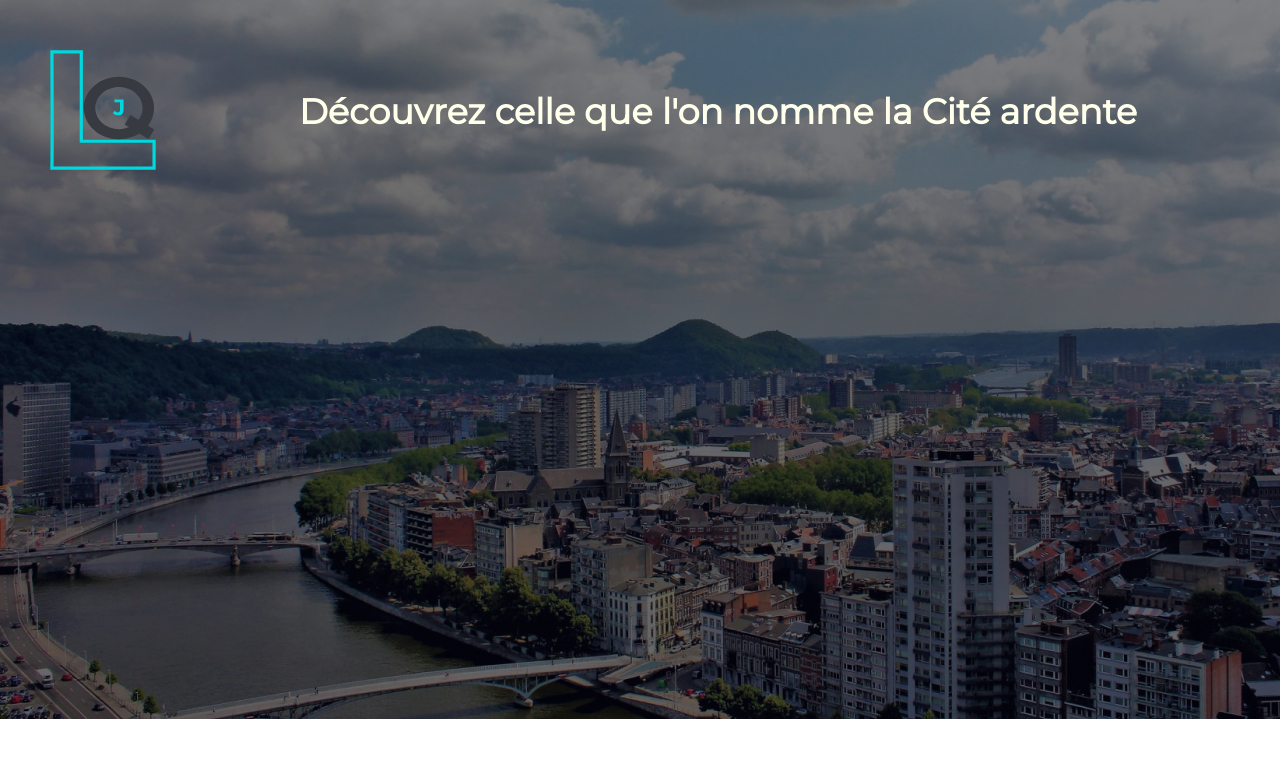
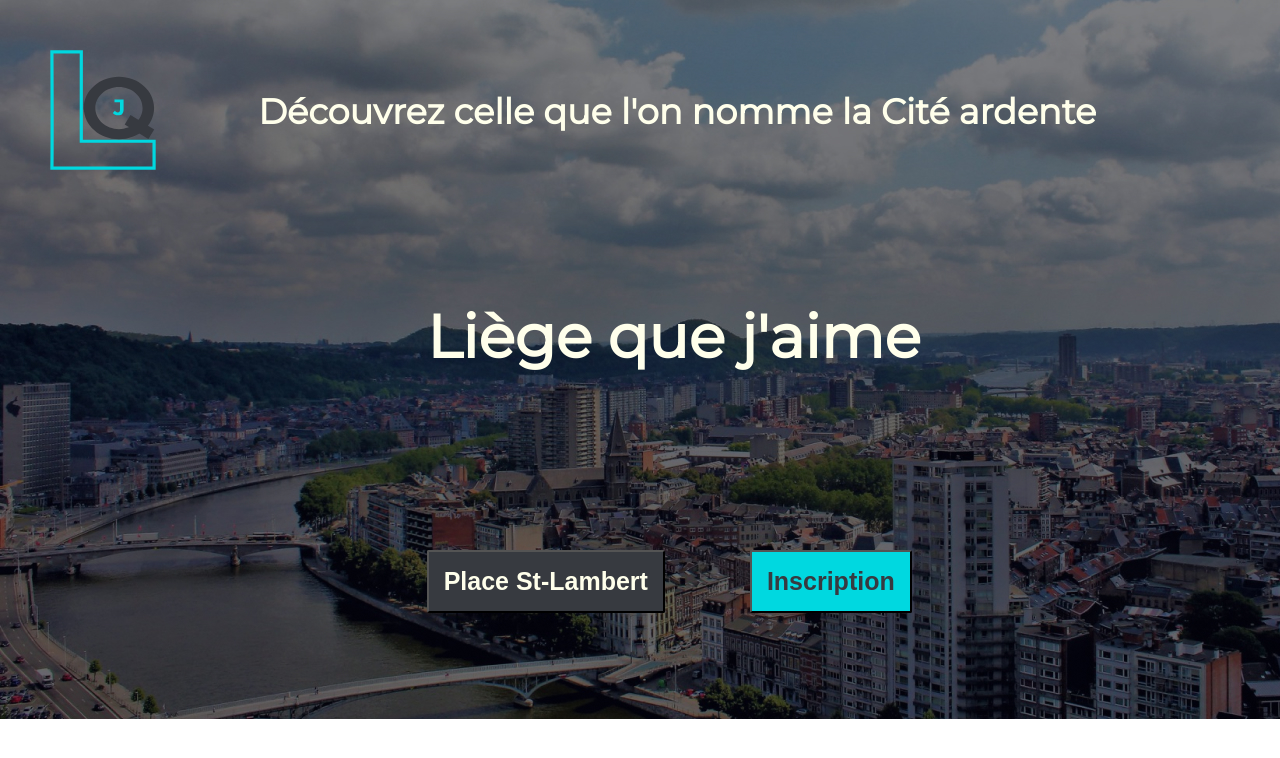
Before and after one commit to Dhaibuna/LQJ, a plain HTML site: page index.html in a window 1280 px wide. Drawn offline with Linux system fonts and the light colour scheme.

Commit message:
updates html + css

```diff
--- a/index.html
+++ b/index.html
@@ -22,11 +22,16 @@
 </header>
 
   <!-- Main Section  -->
+
 <section>
-    <div class="main-container">
+    <div id="section__title">
+        <p>Liège que j'aime</p>
+    </div>
+    <div class="section__btns">
+        <button id="btns__home-btn" type="button">Place St-Lambert</button>
+        <button id="btns__subscription-btn" type="button">Inscription</button>
+    </div>
 
-
-    </div>
 </section>
 
 
--- a/main.css
+++ b/main.css
@@ -14,28 +14,45 @@ body{
     height: 100vh;
 }
 
+p{
+  color: #FFFFEB;
+}
+/* Header */
 
 header{
   display: grid;
   grid-template-columns: repeat(12,1fr);
+  height: 30vh
 }
 
-.main-container{
-  display : grid;
-  grid-template-columns: repeat(12,fr);
-
-}
 
 #header__phrase{
   grid-column: 3/12 ;
-  text-align: center;
   padding-top: 90px;
 }
 
 #header__phrase p{
-  color: #FFFFEB;
   font-size: 35px;
   font-weight: bolder;
+}
+
+/* Section */
+
+section{
+  display : grid;
+  grid-template-columns: repeat(12, 1fr);
+  grid-template-rows: repeat(3, 1fr);
+  height: 70vh;
+}
+
+#section__title{
+  grid-column: 5/10 ;
+}
+
+#section__title p{
+  font-weight: bold;
+  font-size : 60px;
+  padding-top: 60px;
 }
 
 /* Logo */
@@ -43,5 +60,35 @@ header{
 #header__logo{
   height : 120px;
   padding: 50px 0 0 50px;
+}
+
+/* Btns */
+
+.section__btns{
+  grid-column: 5/10;
+  grid-row: 2/3;
+  display: flex;
+  flex-direction: row nowrap;
+  justify-content: flex;
+  align-items: flex-end;
 
 }
+
+#btns__home-btn{
+  background-color: #373A40;
+  border-radius: 2px;
+  color: #FFFFEB;
+  font-size: 25px;
+  font-weight: bold;
+  padding: 15px;
+}
+
+#btns__subscription-btn{
+  background-color: #00D8E0;
+  border-radius: 2px;
+  color: #373A40;
+  font-size: 25px;
+  font-weight: bold;
+  padding: 15px;
+  margin-left: 85px;
+}
```
